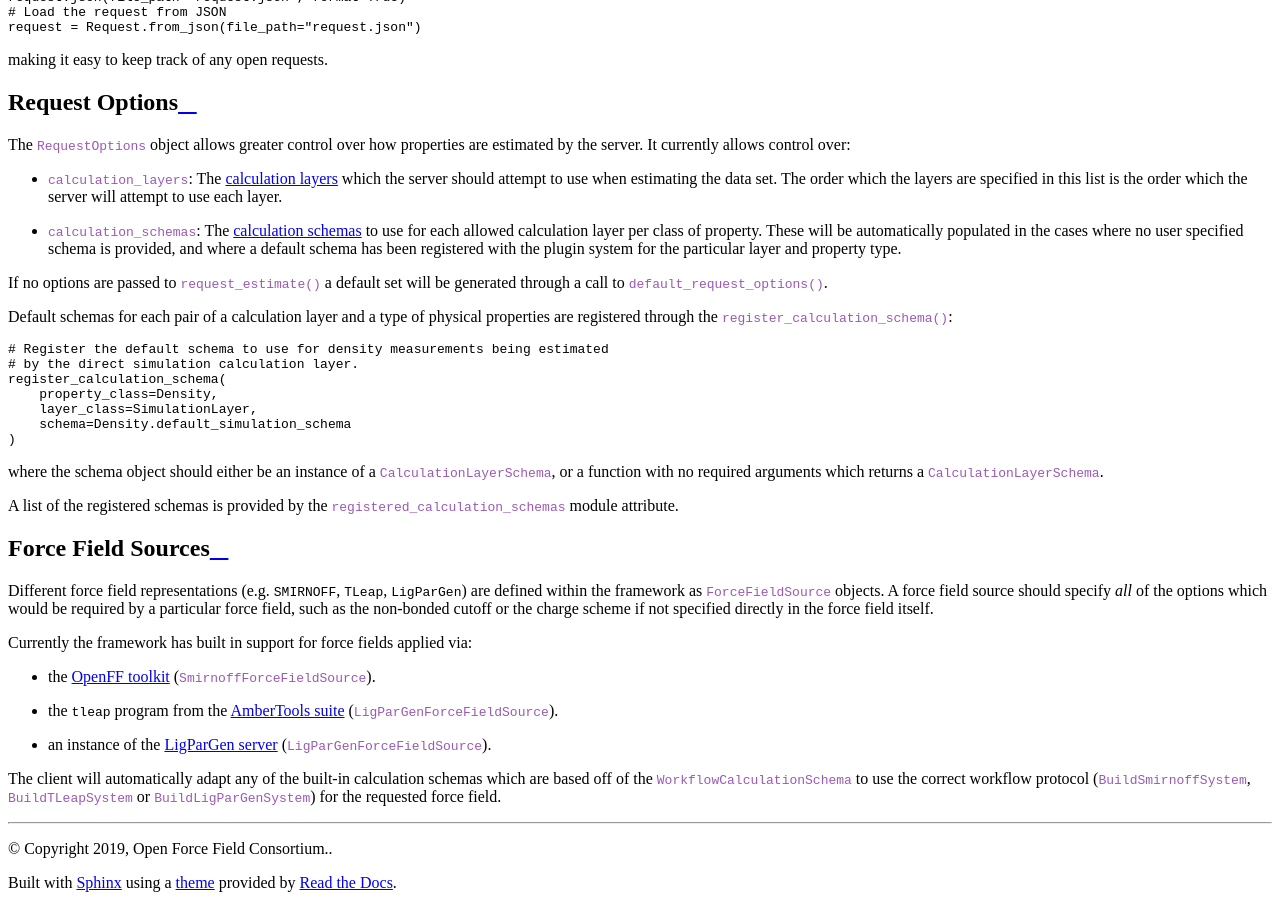
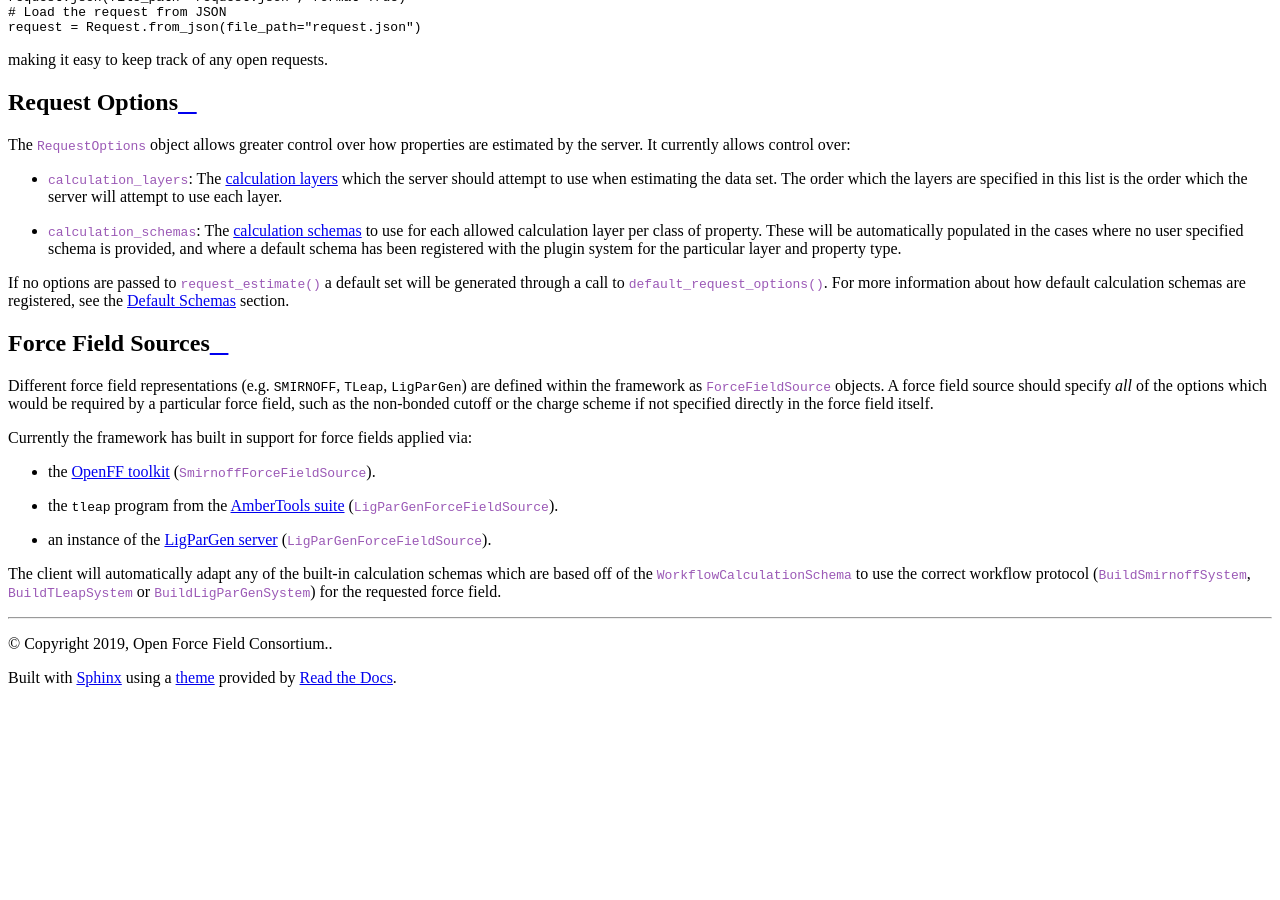
Before and after one commit to openforcefield/openff-evaluator, a Sphinx documentation site: the page built from docs/gettingstarted/client.rst, in a window 1280 px wide and 900 px high, scrolled down 2340 px. Built offline with Sphinx 7.4.7 and the Read the Docs theme 2.0.0, drawn with Linux system fonts in a browser that asks for light colours; after the commit the page ends 3035 px from its top, so only the background shows below that.

Commit message:
Moved default schema section to layer docs.

```diff
--- a/docs/gettingstarted/client.rst
+++ b/docs/gettingstarted/client.rst
@@ -26,10 +26,6 @@
 .. |build_lig_par_gen_system|          replace:: :py:class:`~propertyestimator.protocols.forcefield.BuildLigParGenSystem`
 
 .. |workflow_calculation_schema|       replace:: :py:class:`~propertyestimator.layers.workflow.WorkflowCalculationSchema`
-
-.. |calculation_layer_schema|          replace:: :py:class:`~propertyestimator.layers.CalculationLayerSchema`
-.. |register_calculation_schema|       replace:: :py:meth:`~propertyestimator.layers.register_calculation_schema`
-.. |registered_calculation_schemas|    replace:: :py:attr:`~propertyestimator.layers.registered_calculation_schemas`
 
 Evaluator Client
 ================
@@ -134,23 +130,8 @@ control over:
       for the particular layer and property type.
 
 If no options are passed to |request_estimate| a default set will be generated through a call to
-|default_request_options|.
-
-Default schemas for each pair of a calculation layer and a type of physical properties are registered through the
-|register_calculation_schema|::
-
-    # Register the default schema to use for density measurements being estimated
-    # by the direct simulation calculation layer.
-    register_calculation_schema(
-        property_class=Density,
-        layer_class=SimulationLayer,
-        schema=Density.default_simulation_schema
-    )
-
-where the schema object should either be an instance of a |calculation_layer_schema|, or a function with no required
-arguments which returns a |calculation_layer_schema|.
-
-A list of the registered schemas is provided by the |registered_calculation_schemas| module attribute.
+|default_request_options|. For more information about how default calculation schemas are registered, see the
+:ref:`layers/calculationlayers:Default Schemas` section.
 
 Force Field Sources
 -------------------
```
Also changed, not shown: docs/layers/calculationlayers.rst (+21 -0 lines).
